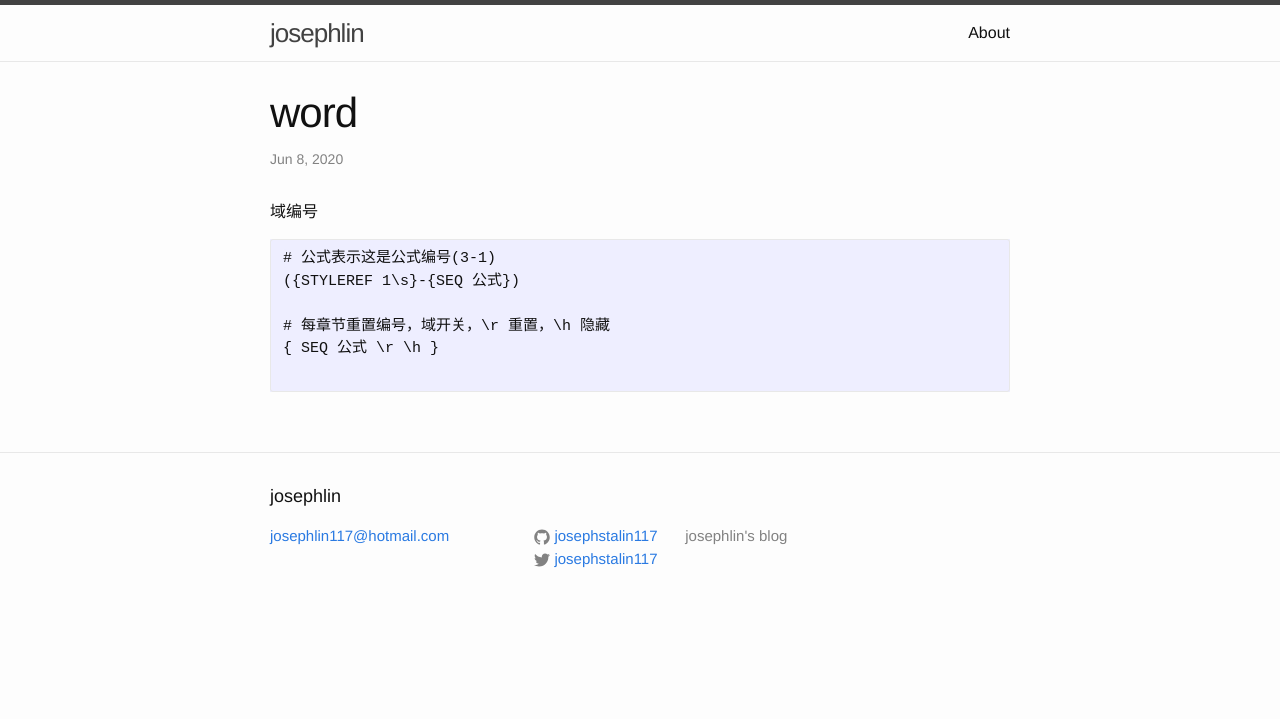
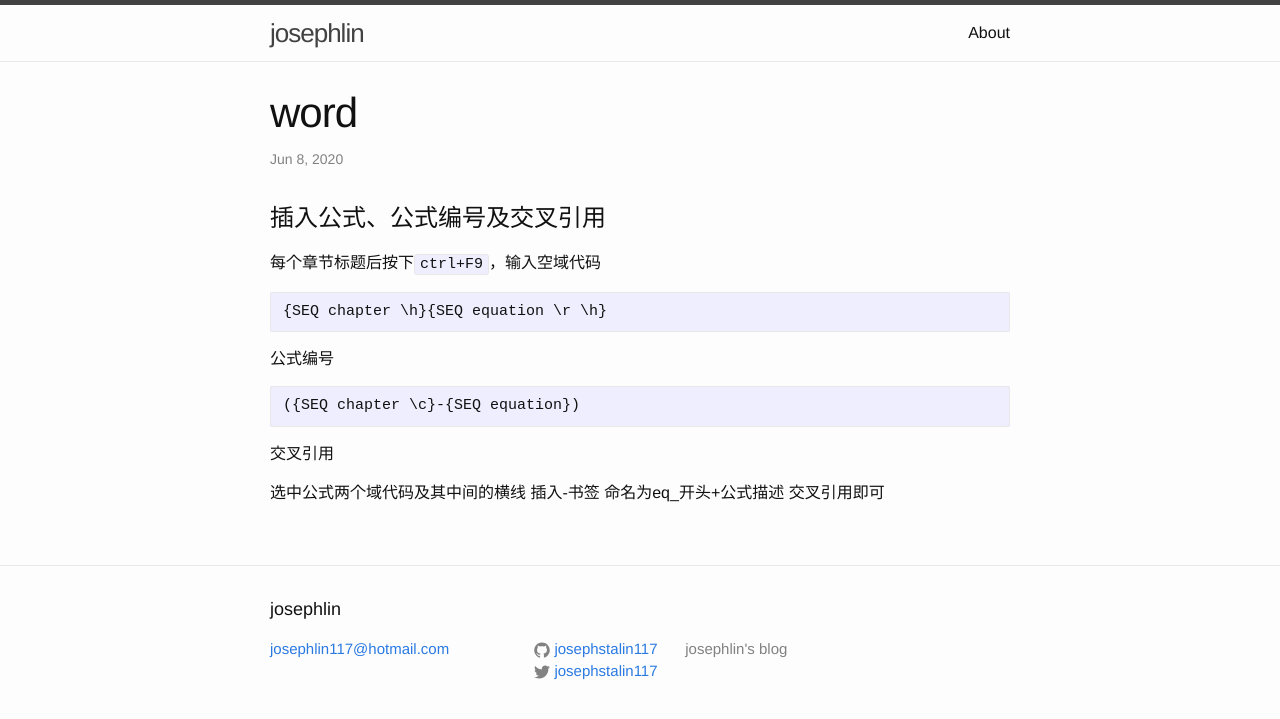
Before and after one commit to josephstalin117/josephstalin117.github.io, a Jekyll site: the page built from _posts/2020-6-8-word.markdown, in a window 1280 px wide. Shown: the top 719 px of the page. Built offline with Jekyll 4.4.1, drawn with Linux system fonts in a browser that asks for light colours.

Commit message:
change word content

````diff
--- a/_posts/2020-6-8-word.markdown
+++ b/_posts/2020-6-8-word.markdown
@@ -5,12 +5,21 @@ date:   2020-06-08 20:35:35 +0800
 categories: command
 ---
 
-域编号
+# 插入公式、公式编号及交叉引用
+
+每个章节标题后按下`ctrl+F9`，输入空域代码
 ```
-# 公式表示这是公式编号(3-1)
-({STYLEREF 1\s}-{SEQ 公式})
+{SEQ chapter \h}{SEQ equation \r \h}
+```
 
-# 每章节重置编号，域开关，\r 重置，\h 隐藏
-{ SEQ 公式 \r \h }
+公式编号
+```
+({SEQ chapter \c}-{SEQ equation})
+```
 
-```
+交叉引用
+
+选中公式两个域代码及其中间的横线
+插入-书签
+命名为eq_开头+公式描述
+交叉引用即可
````
